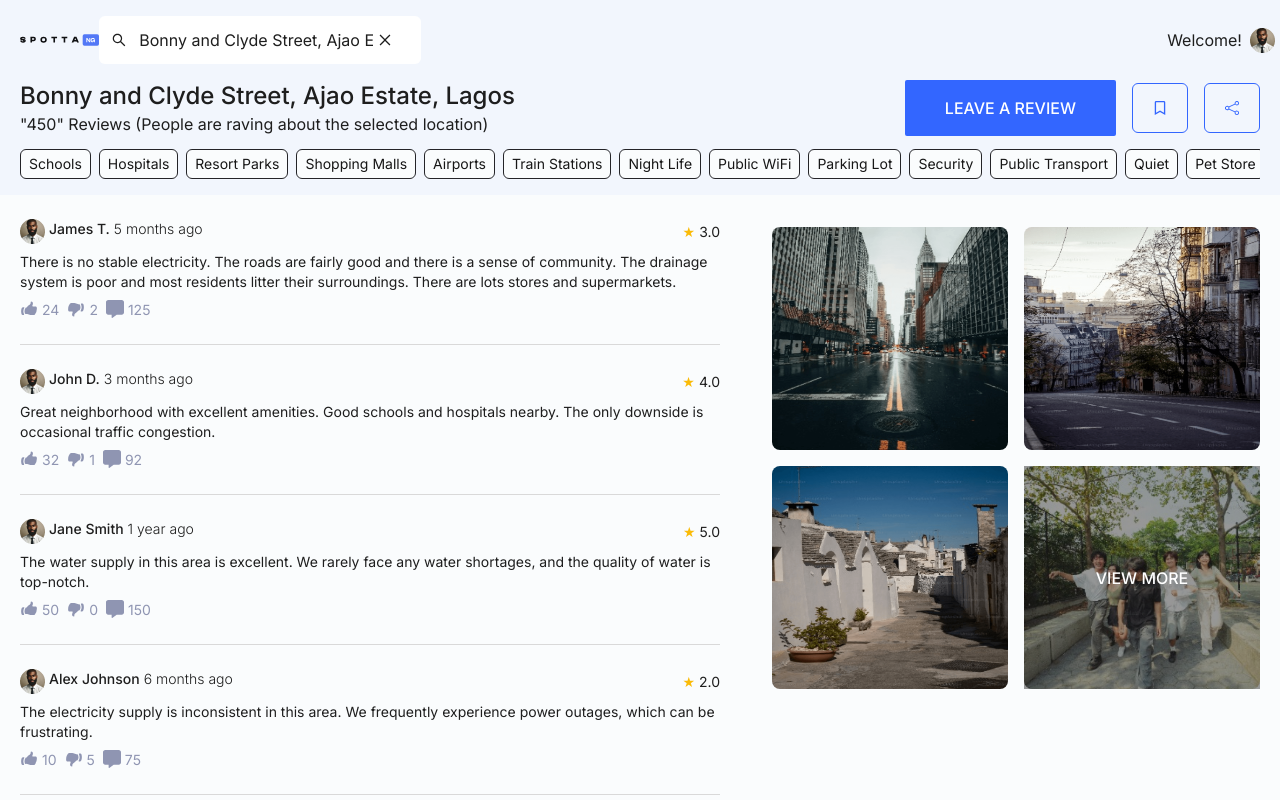
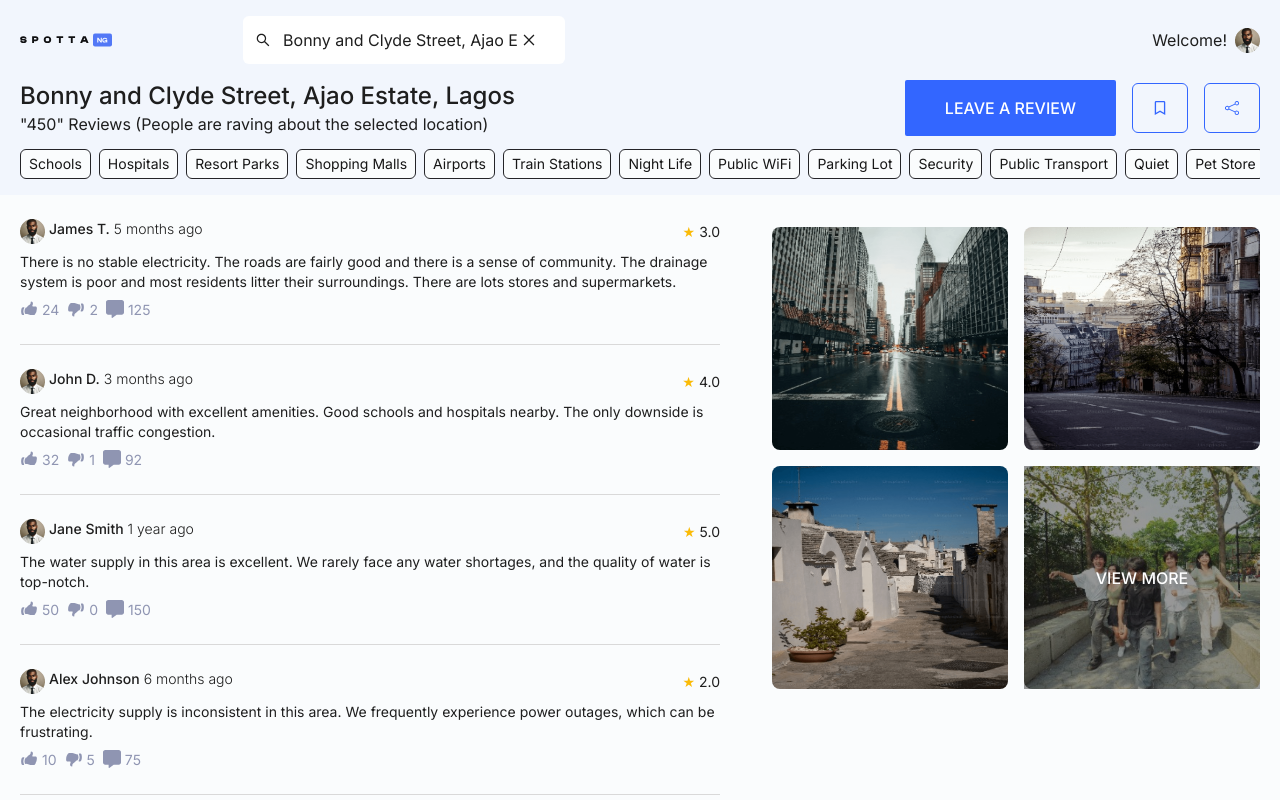
Before and after one commit to ayowayne123/area-finder, a Next.js app: page /reviews in a window 1280 px wide. Shown: the top 800 px of the page. Built offline with nearby package versions, Linux system fonts and the light colour scheme.

Commit message:
Third stage 3

```diff
--- a/app/(user)/header.js
+++ b/app/(user)/header.js
@@ -137,7 +137,7 @@ function SearchHeader() {
     <div className="w-full h-[375px] md:h-[195px] bg-[#F2F6FD] dark:bg-[#171717] fixed z-20">
       <Toaster/>
       <div className="container flex flex-col h-full">
-        <div className=" flex flex-row justify-between items-center h-20">
+        <div className=" flex flex-row justify-between items-center h-20 gap-6">
           {isDarkMode ? (
             <Link href="/">
                <Image src={darkLogo} alt="light logo" priority />
@@ -148,7 +148,7 @@ function SearchHeader() {
                <Image src={lightLogo} alt="light logo" priority />
               </Link>
           )}
- <div className="w-full w-[778px] justify-start hidden md:flex ">
+ <div className=" w-[778px]  hidden md:flex ">
       <div className="relative ">
         <div className="flex items-center">
           <span className="absolute inset-y-0 left-0 flex items-center pl-3">
```
